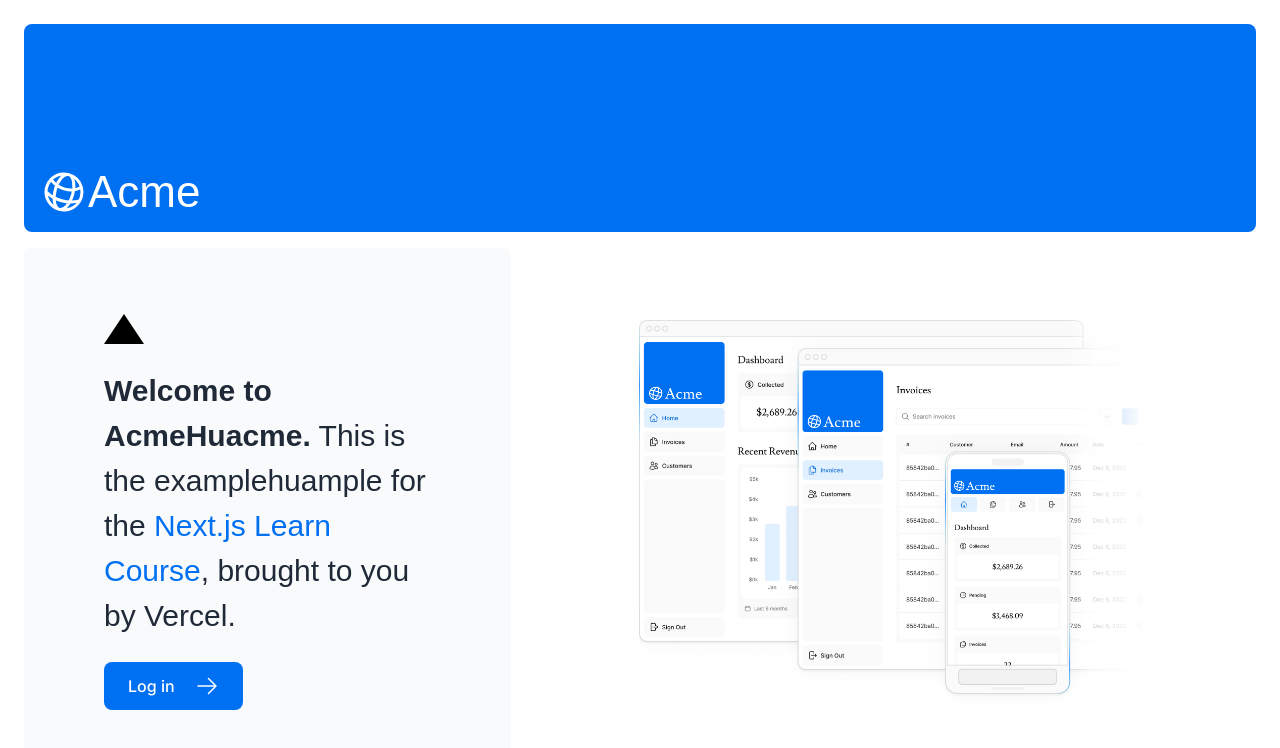
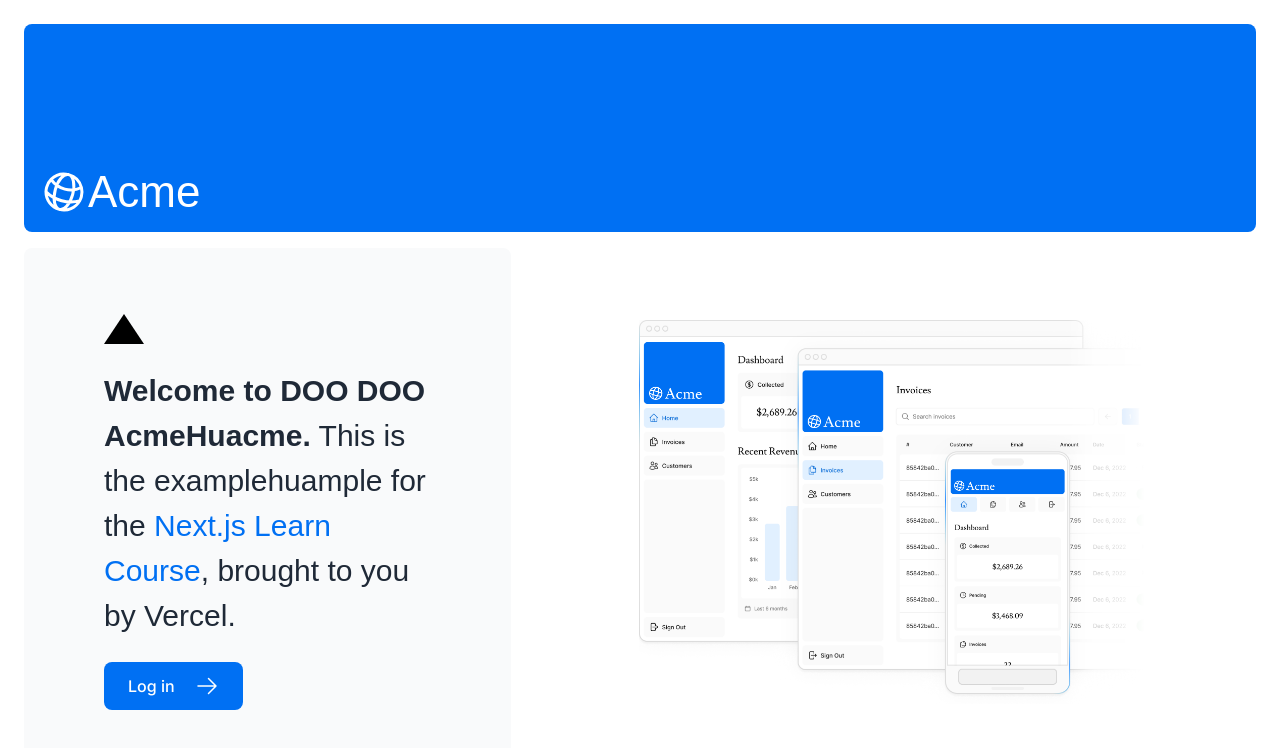
Before and after one commit to 4ebuard/auto-deploy, a Next.js app: page / in a window 1280 px wide. Shown: the top 748 px of the page. Built offline with nearby package versions, Linux system fonts and the light colour scheme; a web font is replaced by a local one.

Commit message:
added DOO DOO

```diff
--- a/app/page.tsx
+++ b/app/page.tsx
@@ -14,7 +14,7 @@ export default function Page() {
         <div className="flex flex-col justify-center gap-6 rounded-lg bg-gray-50 px-6 py-10 md:w-2/5 md:px-20">
           <div className="h-0 w-0 border-b-[30px] border-l-[20px] border-r-[20px] border-b-black border-l-transparent border-r-transparent"/>
           <p className={`${lusitana.className} text-xl text-gray-800 md:text-3xl md:leading-normal`}>
-            <strong>Welcome to AcmeHuacme.</strong> This is the examplehuample for the{' '}
+            <strong>Welcome to DOO DOO AcmeHuacme.</strong> This is the examplehuample for the{' '}
             <a href="https://nextjs.org/learn/" className="text-blue-500">
               Next.js Learn Course
             </a>
```
